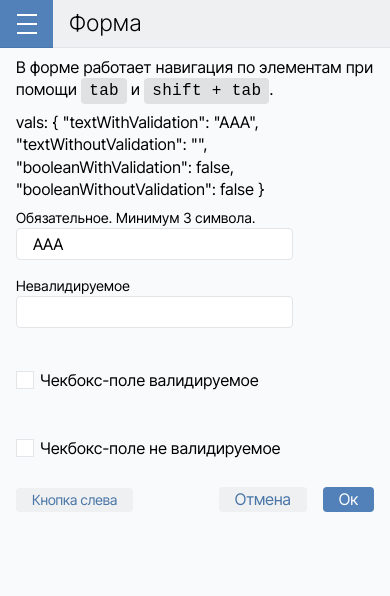
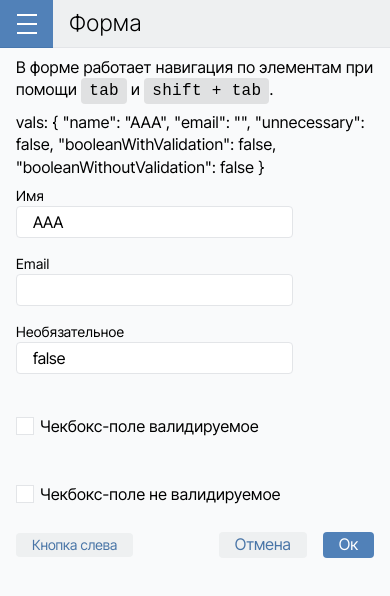
Before and after one commit to hardmagnett/big-company, a Vue app: page /components/form in a window 390 px wide. Shown: the top 596 px of the page. Built offline with nearby package versions, Linux system fonts and the light colour scheme.

Commit message:
Первая простейшая схема.

```diff
--- a/src/a-library/views/component-list/ViewForm/ViewForm.vue
+++ b/src/a-library/views/component-list/ViewForm/ViewForm.vue
@@ -1,14 +1,29 @@
 <script setup lang="ts">
 import { reactive } from "vue";
 
+import { object, string, number } from 'zod';
+
+// Ideally, put this code in a schema file
+const formSchema = object({
+  email: string().min(1, { message: "Email is required" }).min(3).max(50),
+  name: string().min(1, { message: "Имя обязательно" }).min(3),
+});
+
 let formValues = reactive({
-  textWithValidation: "AAA",
-  textWithoutValidation: "",
+  name: "AAA",
+  email: "",
+  unnecessary: false,
   booleanWithValidation: false,
   booleanWithoutValidation: false,
 });
 
 const submitHandler = () => {
+  const result = formSchema.safeParse(formValues)
+  if (result.success) {
+    console.log('valid')
+  } else {
+    console.log('invalid')
+  }
 };
 </script>
 
@@ -27,19 +42,29 @@ const submitHandler = () => {
     <form @submit.prevent="submitHandler">
       <div class="am-cols view-form__inputs">
         <AInput
-          name="Обязательное. Минимум 3 символа."
-          v-model="formValues.textWithValidation"
+          name="name"
+          v-model="formValues.name"
           class="am-col-12 am-col-sm-6 am-col-xl-4 am-col-xxl-3"
-          label="Обязательное. Минимум 3 символа."
+          label="Имя"
           hideHint
         ></AInput>
 
         <AInput
-          v-model="formValues.textWithoutValidation"
+          name="email"
+          v-model="formValues.email"
           class="am-col-12 am-col-sm-6 am-col-xl-4 am-col-xxl-3"
-          label="Невалидируемое"
+          label="Email"
           hideHint
         ></AInput>
+
+        <AInput
+            name="unnecessary"
+            v-model="formValues.unnecessary"
+            class="am-col-12 am-col-sm-6 am-col-xl-4 am-col-xxl-3"
+            label="Необязательное"
+            hideHint
+        ></AInput>
+
         <ACheckBox
           v-model="formValues.booleanWithValidation"
           class="am-col-12 am-col-sm-6 am-col-xl-4 am-col-xxl-3"
```
